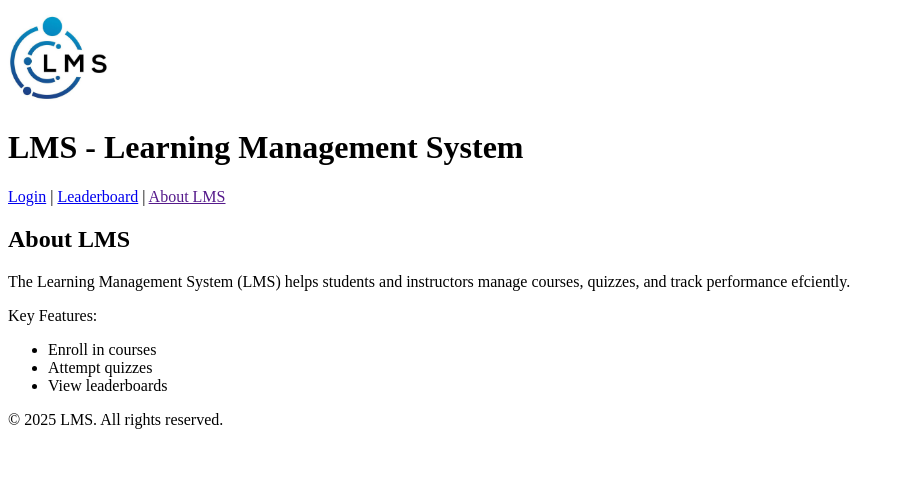
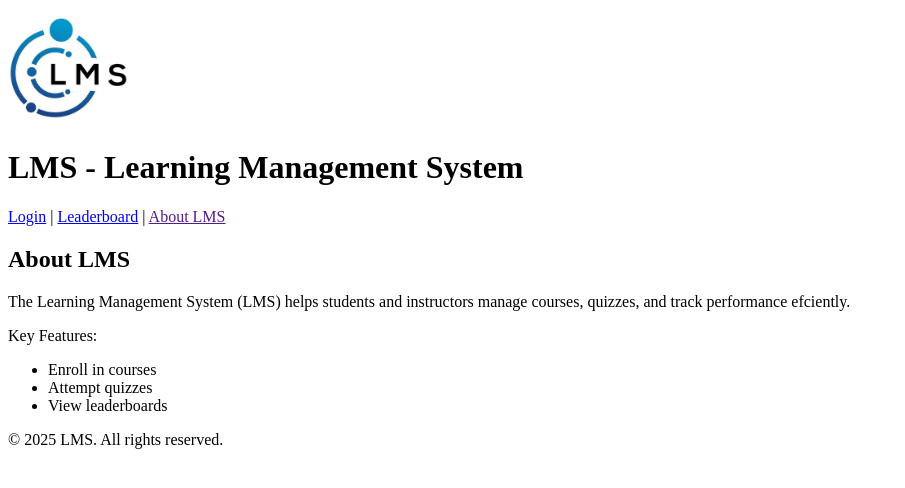
Before and after one commit to Siju-Xavier/ENSF381_Assignment_01, a plain HTML site: page Index.html in a window 1280 px wide. Shown: the whole page, without its empty margins (0-905 px from the left). Drawn offline with Linux system fonts and the light colour scheme.

Commit message:
Update Index.html

```diff
--- a/Index.html
+++ b/Index.html
@@ -1,13 +1,16 @@
 <html>
-    <head> <title>LMS homepage</title>
-        <img src="logo.jpg" height="100" width="100">
-    </head>
+    <head> <title>LMS homepage</title></head>
+    <header>
+        <img src="logo.jpg" height="120px" width="120px">
+        <h1>LMS - Learning Management System</h1>
+    </header>
+    <body>
+    <div>
+    <p><a href="login.html">Login</a> | <a href="leaderboard.html">Leaderboard</a> | <a href="">About LMS</a></p>
+    </div>
+    <main>
+    <h2>About LMS</h2>
 
-    <h1>LMS - Learning Management System</h1>
-    <p><a href="login.html">Login</a> | <a href="leaderboard.html">Leaderboard</a> | <a href="">About LMS</a></p>
-
-    <h2>About LMS</h2>
-    <body>
         <p> The Learning Management System (LMS) helps students and instructors manage courses, quizzes, and track
             performance efciently.</p>
         <p>Key Features:</p>
@@ -18,9 +21,8 @@
                 <li>View leaderboards</li>
             </ul>
         </form>
-        <p>© 2025 LMS. All rights reserved.</p>
+    </main>
+    <footer><p>© 2025 LMS. All rights reserved.</p></footer>
     </body>
 
-
-
 </html>
```
